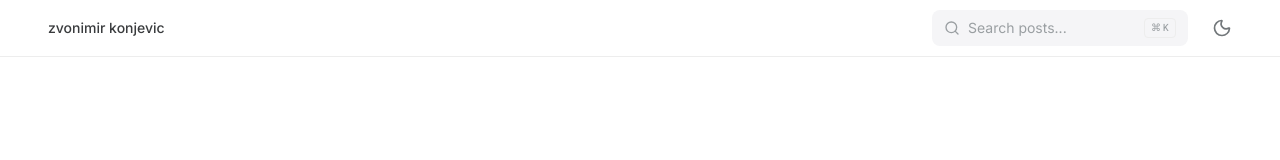
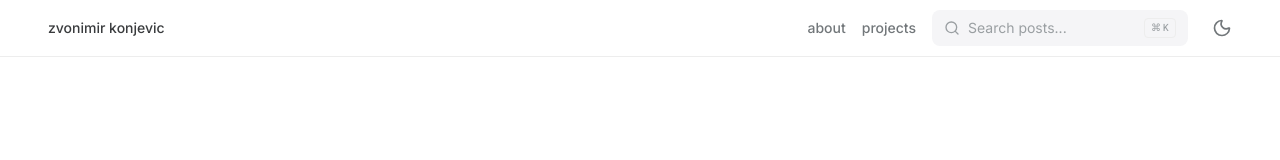
Before and after one commit to zvonimirkonjevic/zvonimirkonjevic.github.io, a Next.js app: page / in a window 1280 px wide. Shown: the top 160 px of the page. Built offline with nearby package versions, Linux system fonts and the light colour scheme.

Commit message:
feat: add about and projects links to navbar

```diff
--- a/src/components/Header.tsx
+++ b/src/components/Header.tsx
@@ -4,6 +4,11 @@ import Link from "next/link";
 import { usePathname } from "next/navigation";
 import { ThemeToggle } from "./ThemeToggle";
 import { Search, SearchPost } from "./Search";
+
+const navLinks = [
+    { href: "/about", label: "about" },
+    { href: "/projects", label: "projects" },
+];
 
 export default function Header({ searchPosts = [] }: { searchPosts?: SearchPost[] }) {
     const pathname = usePathname();
@@ -41,6 +46,17 @@ export default function Header({ searchPosts = [] }: { searchPosts?: SearchPost[
                 )}
 
                 <div className="flex items-center gap-4">
+                    {navLinks.map(({ href, label }) => (
+                        <Link
+                            key={href}
+                            href={href}
+                            className={`text-sm font-medium lowercase transition-colors duration-200 ${
+                                pathname.startsWith(href) ? "text-text" : "text-text-secondary hover:text-text"
+                            }`}
+                        >
+                            {label}
+                        </Link>
+                    ))}
                     <Search posts={searchPosts} />
                     <ThemeToggle />
                 </div>
```
